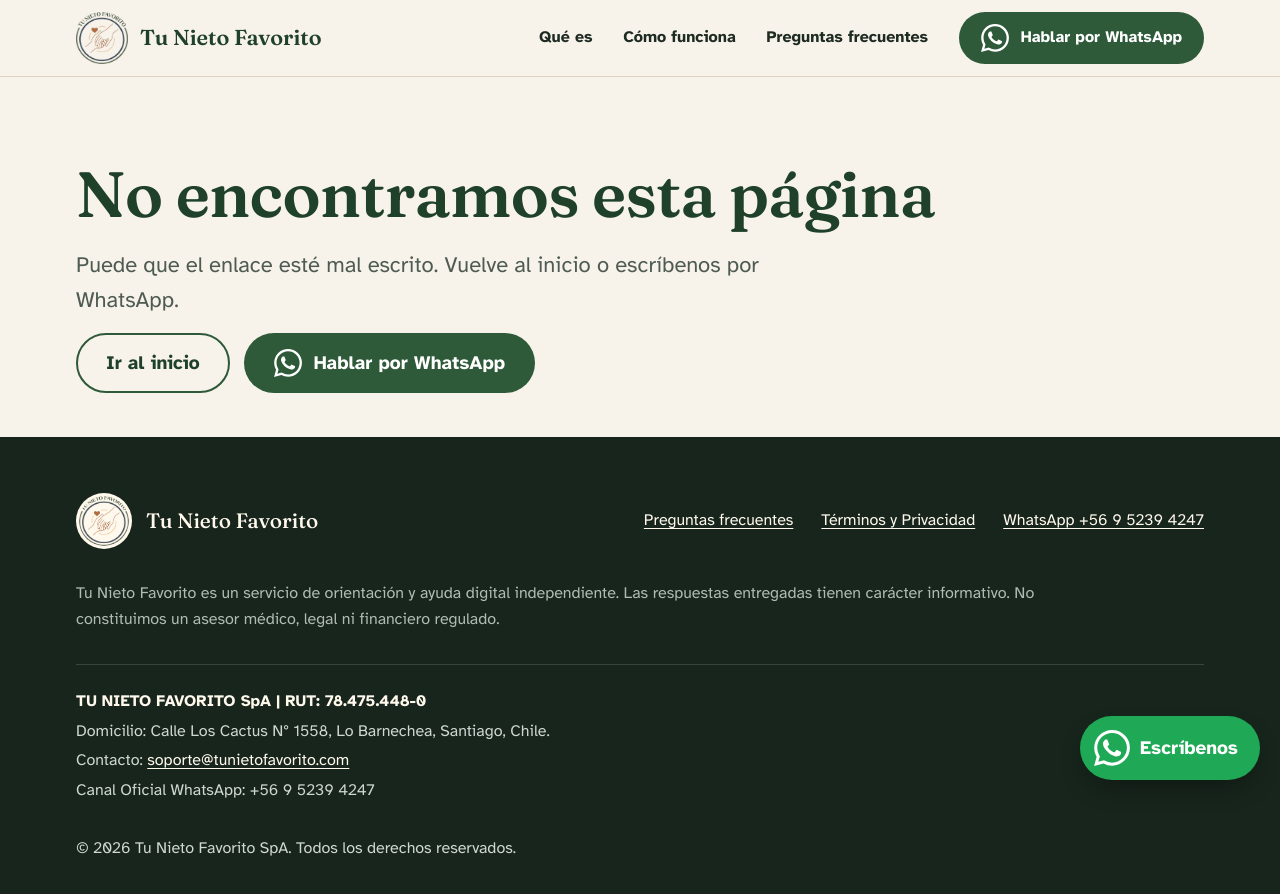
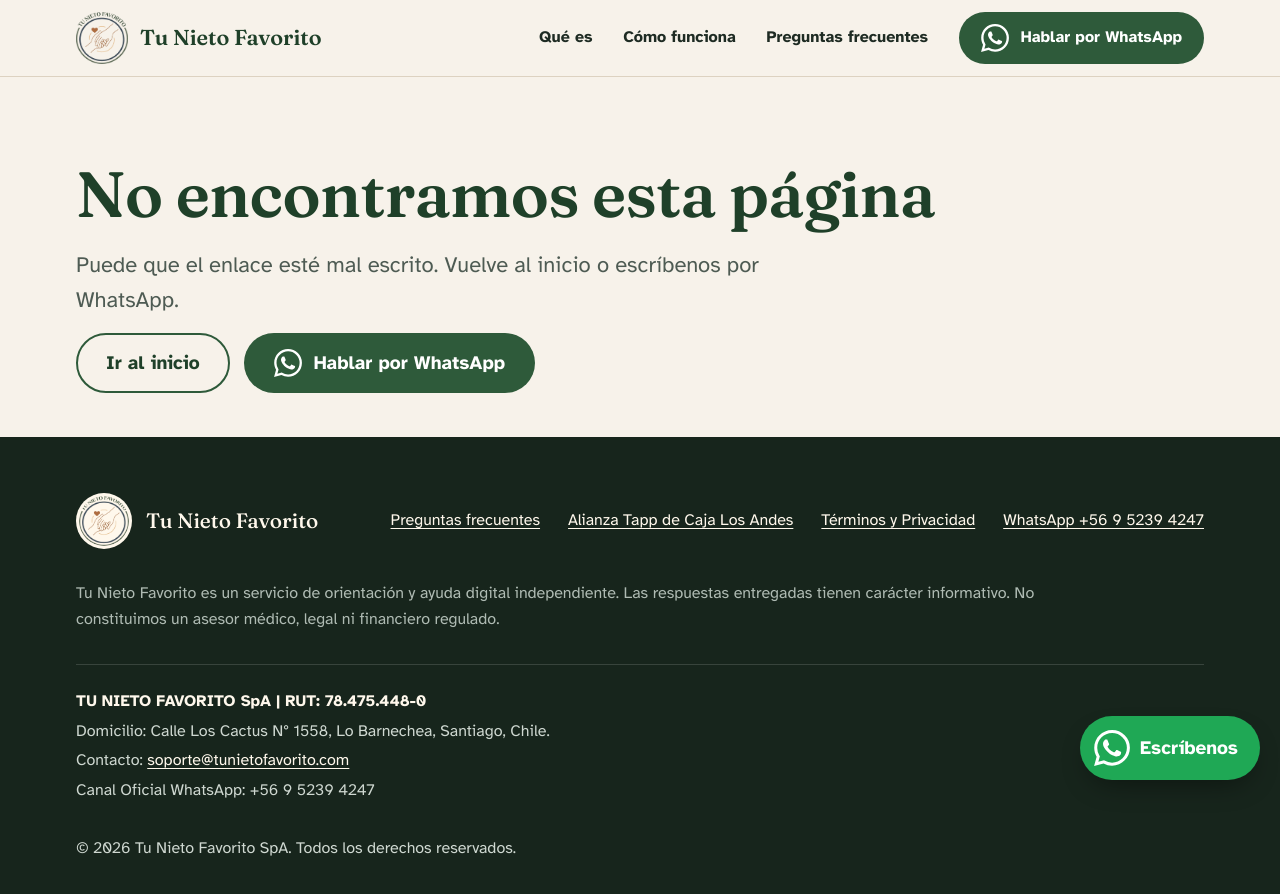
Before and after one commit to tomas-tnf/sitio-web, a plain HTML site: page 404.html in a window 1280 px wide. Drawn offline with Linux system fonts and the light colour scheme.

Commit message:
Update 404.html

```diff
--- a/404.html
+++ b/404.html
@@ -53,6 +53,7 @@
       <div class="footer-brand"><img src="/assets/logo.png" alt="" width="56" height="56"><span>Tu Nieto Favorito</span></div>
       <nav class="footer-links" aria-label="Pie de página">
         <a href="/preguntas/">Preguntas frecuentes</a>
+        <a href="/tapp-cla/">Alianza Tapp de Caja Los Andes</a>
         <a href="/terminos/">Términos y Privacidad</a>
         <a href="https://wa.me/56952394247?text=Hola%2C+quiero+probar+Tu+Nieto+Favorito%2C+lo+vi+en+la+web." target="_blank" rel="noopener">WhatsApp +56 9 5239 4247</a>
       </nav>
```
